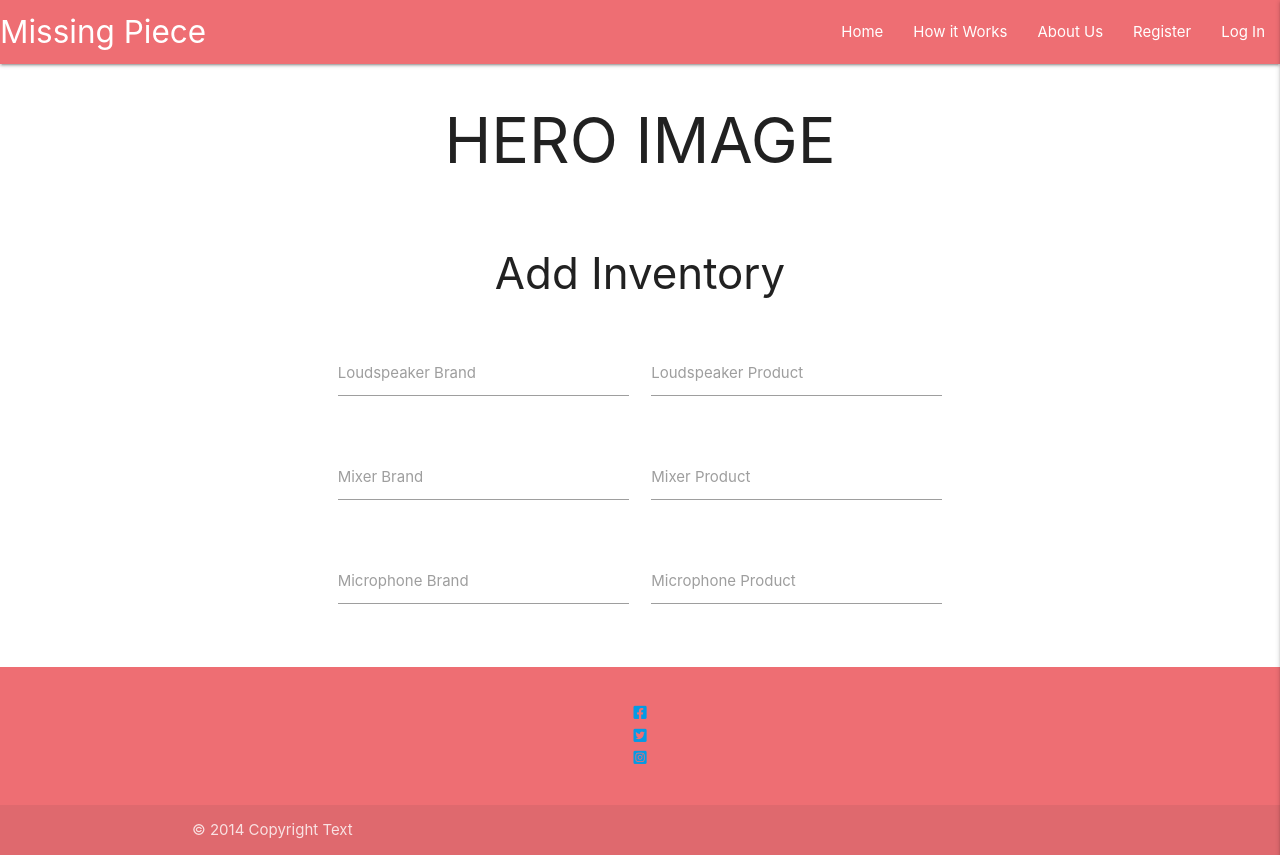
After one commit to RvN-R/milestone-3-missingpiece, a Flask app: page /add_inventory in a window 1280 px wide. The commit adds this page. Run offline with Flask 2, Linux system fonts and the light colour scheme; some libraries are stand-ins or nearby versions.

Commit message:
Created add_inventory template

```diff
--- a/app.py
+++ b/app.py
@@ -112,6 +112,11 @@ def logout():
     session.pop("user")
     return redirect(url_for("login"))
 
+
+@app.route("/add_inventory")
+def add_inventory():
+    return render_template("add_inventory.html")
+
 if __name__ == "__main__":
     app.run(host=os.environ.get("IP"),
             port=int(os.environ.get("PORT")),
--- /dev/null
+++ b/templates/add_inventory.html
@@ -0,0 +1,47 @@
+{% extends "base.html" %}
+{% block content %}
+<div class="container">
+    <div class="row">
+        <div class="col s12">
+            <h3 class="center-align">Add Inventory</h3>
+        </div>
+    </div>
+    <div class="row">
+        <form class="col s12" method="POST" action="">
+            <!--Loudspeaker Categories-->
+          <div class="row">
+            <div class="input-field col s6">
+              <input id="loudspeaker_brand" type="text" class="validate">
+              <label for="loudspeaker_brand">Loudspeaker Brand</label>
+            </div>
+            <div class="input-field col s6">
+              <input id="loudspeaker_product" type="tel" class="validate">
+              <label for="loudspeaker_product">Loudspeaker Product</label>
+            </div>
+          </div>
+           <!--Mixer Categories-->
+           <div class="row">
+            <div class="input-field col s6">
+              <input id="mixer_brand" type="text" class="validate">
+              <label for="mixer_brand">Mixer Brand</label>
+            </div>
+            <div class="input-field col s6">
+              <input id="mixer_product" type="tel" class="validate">
+              <label for="mixer_product">Mixer Product</label>
+            </div>
+          </div>
+          <!--Microphone Categories-->
+          <div class="row">
+            <div class="input-field col s6">
+              <input id="microphone_brand" type="text" class="validate">
+              <label for="microphone_brand">Microphone Brand</label>
+            </div>
+            <div class="input-field col s6">
+              <input id="microphone_product" type="tel" class="validate">
+              <label for="microphone_product">Microphone Product</label>
+            </div>
+          </div>
+        </form>
+      </div>
+</div>
+{% endblock %}
--- a/templates/base.html
+++ b/templates/base.html
@@ -28,6 +28,7 @@
                   <li><a href="{{ url_for('profile', username=session['user']) }}">Profile</a></li>
                   <li><a href="{{ url_for('logout') }}">Log Out</a></li>
                   <li><a href="#">Search Inventory</a></li>
+                  <li><a href="{{ url_for('add_inventory') }}">Add To Inventory</a></li>
                 {% else %}
                   <li><a href="{{ url_for('register') }}">Register</a></li>
                   <li><a href="{{ url_for('login') }}">Log In</a></li>
@@ -44,6 +45,7 @@
                   <li><a href="{{ url_for('profile', username=session['user']) }}">Profile</a></li>
                   <li><a href="{{ url_for('logout') }}">Log Out</a></li>
                   <li><a href="#">Search Inventory</a></li>
+                  <li><a href="{{ url_for('add_inventory') }}">Add To Inventory</a></li>
                 {% else %}
                   <li><a href="{{ url_for('register') }}">Register</a></li>
                   <li><a href="{{ url_for('login') }}">Log In</a></li>
```
